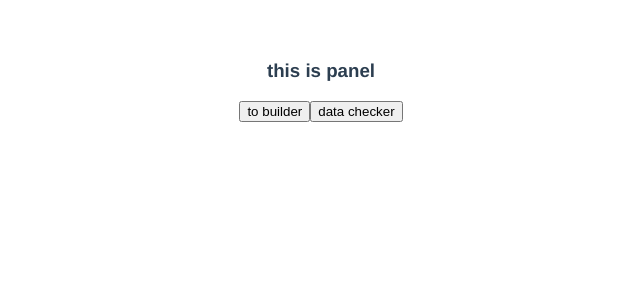
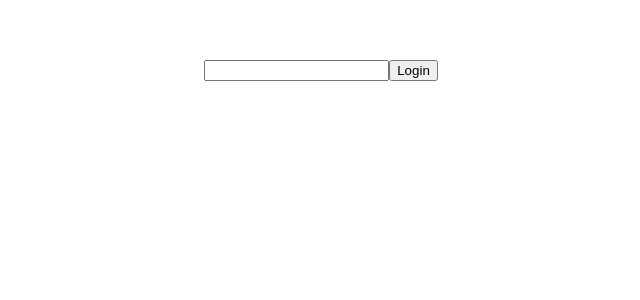
Before and after one commit to ZJU-PAPIC/formsys, a Vue app in the folder form-builder/: page /#/controlpanel in a window 1280 px wide. Shown: the top 300 px of the page, without its empty margins (319-959 px from the left). Built offline with nearby package versions, Linux system fonts and the light colour scheme.

Commit message:
add auth right check

```diff
--- /dev/null
+++ b/form-builder/src/pages/authority/Authority.vue
@@ -0,0 +1,62 @@
+<template>
+  <div>
+    <input type="password" v-model="authcode" v-if="custom">
+    <button @click="checkauth" v-if="custom">Login</button>
+    <!-- <div v-if="auth"> -->
+    <ControlPanel v-if="auth"/>
+    <!-- </div> -->
+  </div>
+</template>
+
+<script>
+import router from '@/router/index.js'
+import MainForm from '@/pages/builder/MainForm'
+import ControlPanel from '@/pages/controlpanel/ControlPanel'
+import Present from '@/pages/present/Present'
+import Detials from '@/pages/present/Details'
+// import Router from 'vue-router'
+// import Vue from 'vue'
+
+export default {
+  name: 'Authority',
+  components: {
+    ControlPanel
+  },
+  data: function () {
+    return {
+      authcode: '',
+      authroute: [
+        {
+          path: '/controlpanel/builder',
+          name: 'MainForm',
+          component: MainForm
+        },
+        {
+          path: '/controlpanel/Present',
+          name: 'Present',
+          component: Present
+        },
+        {
+          path: '/controlpanel/Present/:fkey',
+          name: 'Details',
+          component: Detials,
+          props: true
+        }
+      ],
+      auth: false,
+      custom: true
+    }
+  },
+  methods: {
+    checkauth: function () {
+      if (this.authcode === 'QC') {
+        this.auth = true
+        this.custom = false
+        router.addRoutes(this.authroute)
+      } else {
+        alert('Wrong Code')
+      }
+    }
+  }
+}
+</script>
--- a/form-builder/src/router/index.js
+++ b/form-builder/src/router/index.js
@@ -1,10 +1,11 @@
 import Vue from 'vue'
 import Router from 'vue-router'
-import MainForm from '@/pages/builder/MainForm'
+// import MainForm from '@/pages/builder/MainForm'
 import GetForm from '@/pages/form/GetForm'
-import ControlPanel from '@/pages/controlpanel/ControlPanel'
-import Present from '@/pages/present/Present'
-import Detials from '@/pages/present/Details'
+// import ControlPanel from '@/pages/controlpanel/ControlPanel'
+// import Present from '@/pages/present/Present'
+// import Detials from '@/pages/present/Details'
+import Authority from '@/pages/authority/Authority'
 
 Vue.use(Router)
 
@@ -18,24 +19,29 @@ export default new Router({
     },
     {
       path: '/controlpanel',
-      name: 'ControlPanel',
-      component: ControlPanel
-    },
-    {
-      path: '/controlpanel/builder',
-      name: 'MainForm',
-      component: MainForm
-    },
-    {
-      path: '/controlpanel/Present',
-      name: 'Present',
-      component: Present
-    },
-    {
-      path: '/controlpanel/Present/:fkey',
-      name: 'Details',
-      component: Detials,
-      props: true
+      name: 'Authority',
+      component: Authority
     }
+    // {
+    //   path: '/controlpanel',
+    //   name: 'ControlPanel',
+    //   component: ControlPanel
+    // },
+    // {
+    //   path: '/controlpanel/builder',
+    //   name: 'MainForm',
+    //   component: MainForm
+    // },
+    // {
+    //   path: '/controlpanel/Present',
+    //   name: 'Present',
+    //   component: Present
+    // },
+    // {
+    //   path: '/controlpanel/Present/:fkey',
+    //   name: 'Details',
+    //   component: Detials,
+    //   props: true
+    // }
   ]
 })
```
